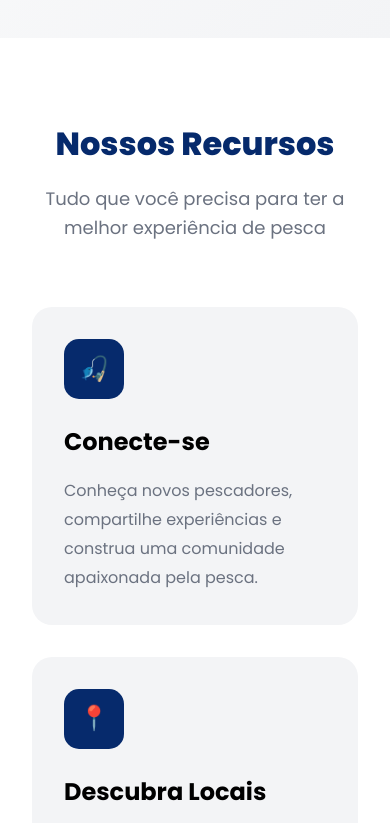
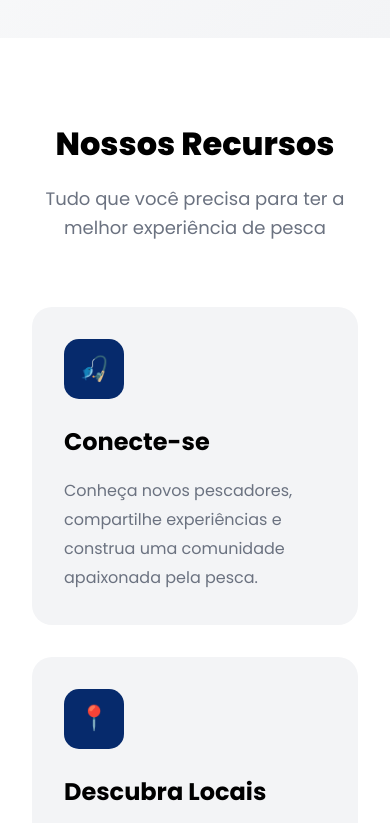
Before and after one commit to daniykt/Pesque-Fale, a React (Create React App) app: page / in a window 390 px wide. Shown: the part 881-1704 px from the top of the page. Built offline with nearby package versions, Linux system fonts and the light colour scheme; no server answers; a web font is replaced by a local one.

Commit message:
fix(pesquisa): Remova os estilos h2 para simplificar a formatação do cabeçalho.

```diff
--- a/src/pages/Pesquisa/pesquisa.css
+++ b/src/pages/Pesquisa/pesquisa.css
@@ -23,11 +23,6 @@ h1 {
     border-radius: 5px;
     box-shadow: 0 20px 10px rgba(0, 0, 0, 0.1);
     margin-bottom: 30px;
-}
-
-h2 {
-    color: #062A6C;
-    margin-bottom: 20px;
 }
 
 /* ===== ABAS ===== */
@@ -351,9 +346,6 @@ footer {
 }
 
 @media (max-width: 480px) {
-    h2 {
-        font-size: 1.5rem;
-    }
 
     .tabs-container {
         justify-content: center;
```
